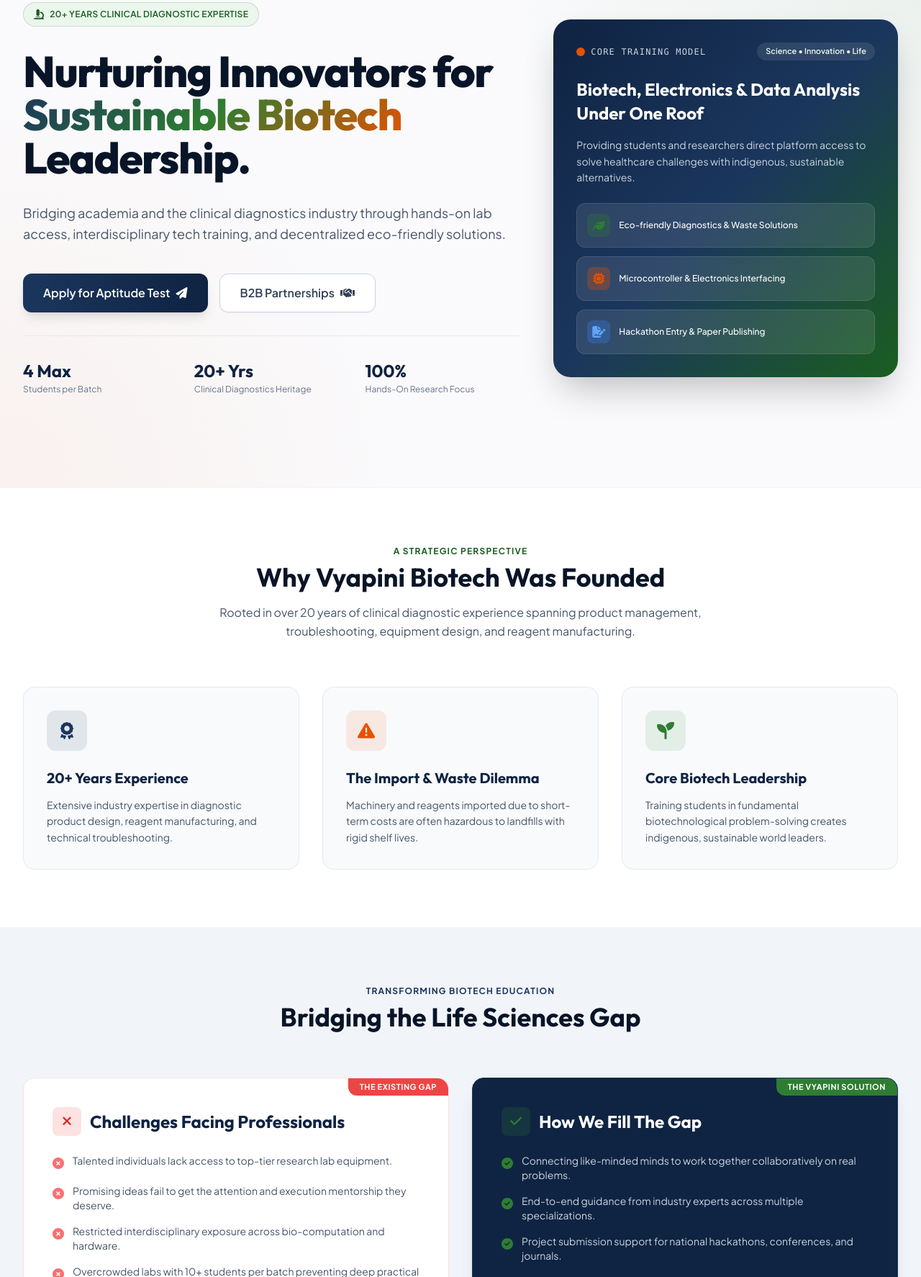
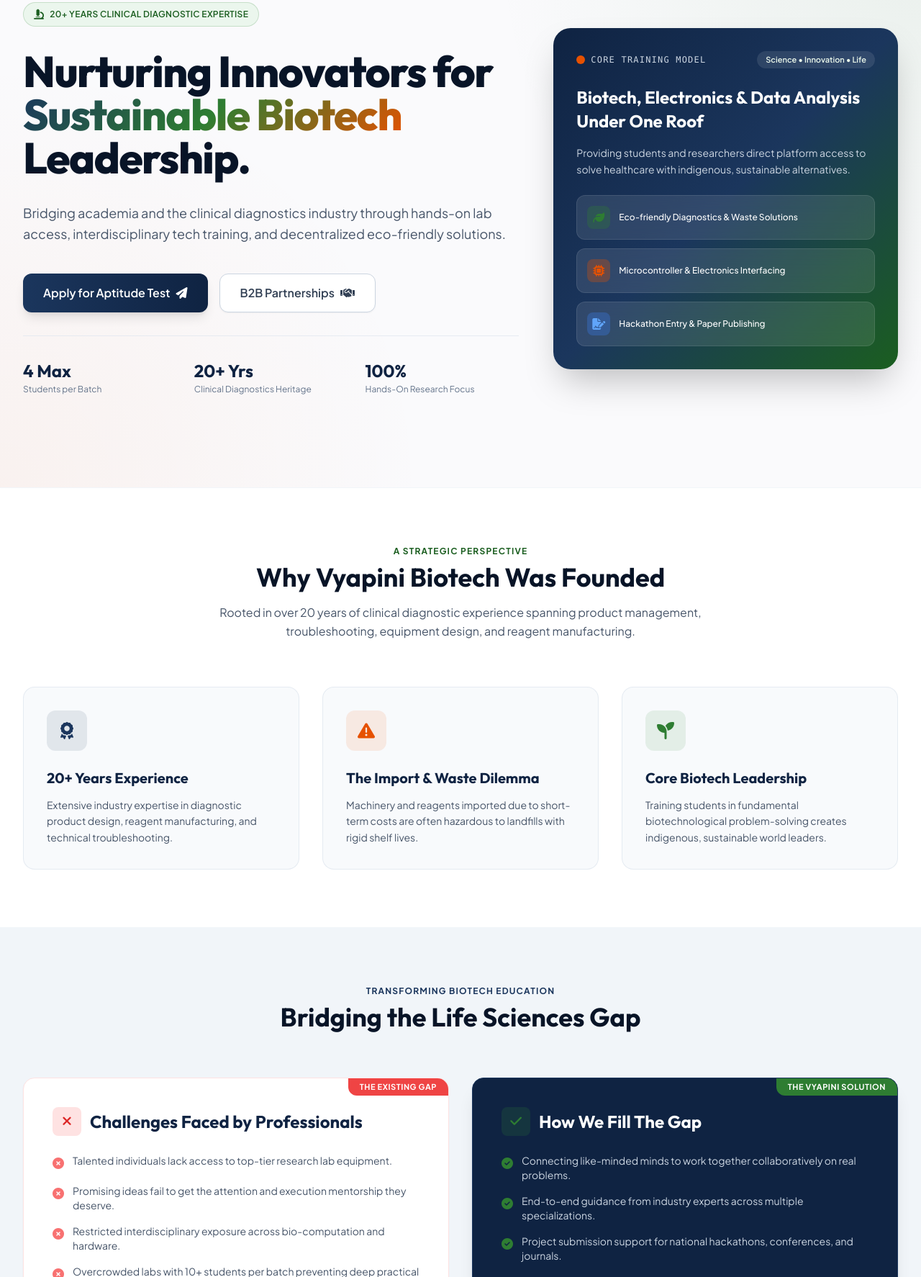
Before and after one commit to SumathyKumarS/vyapinibiotech.github.io, a plain HTML site: page index.html in a window 1280 px wide. Shown: the part 174-1948 px from the top of the page at 72% size. Drawn offline with nearby package versions, Linux system fonts and the light colour scheme.

Commit message:
Fix wording in index.html for clarity

```diff
--- a/index.html
+++ b/index.html
@@ -172,7 +172,7 @@
                             </h3>
 
                             <p class="text-sm text-slate-300 leading-relaxed mb-6">
-                                Providing students and researchers direct platform access to solve healthcare challenges with indigenous, sustainable alternatives.
+                                Providing students and researchers direct platform access to solve healthcare  with indigenous, sustainable alternatives.
                             </p>
 
                             <div class="space-y-3">
@@ -266,7 +266,7 @@
                         <div class="w-10 h-10 rounded-lg bg-red-100 text-red-600 flex items-center justify-center text-lg">
                             <i class="fa-solid fa-xmark"></i>
                         </div>
-                        <h4 class="font-heading font-bold text-2xl text-navy-900">Challenges Facing Professionals</h4>
+                        <h4 class="font-heading font-bold text-2xl text-navy-900">Challenges Faced by Professionals</h4>
                     </div>
 
                     <ul class="space-y-4 text-slate-600 text-sm">
```
